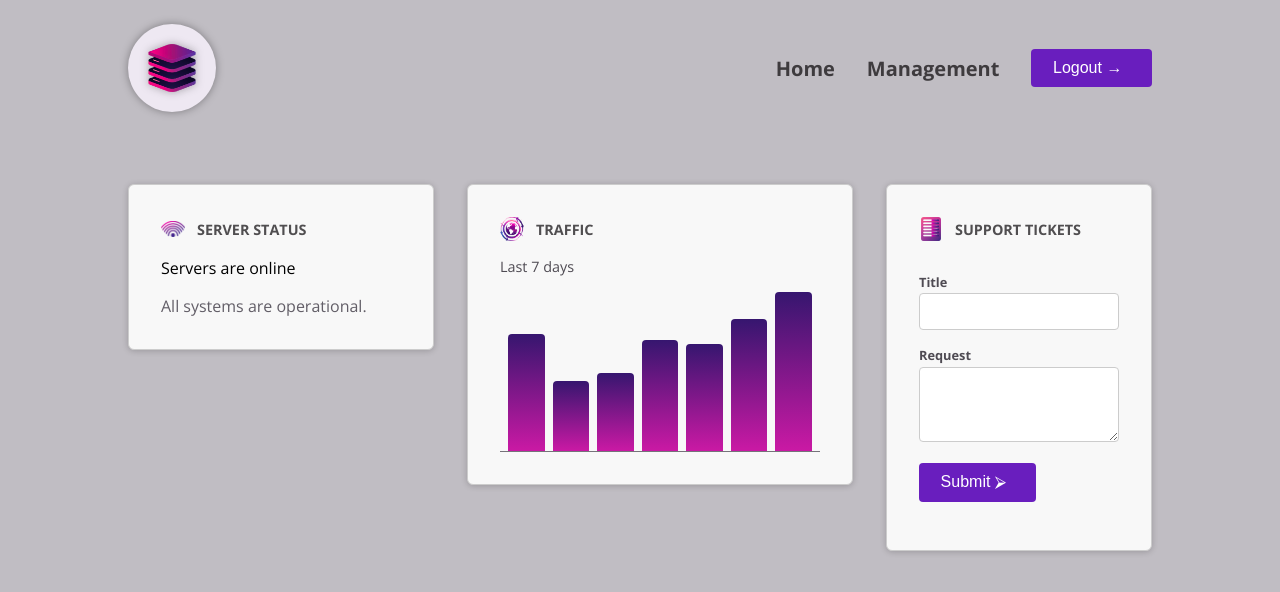
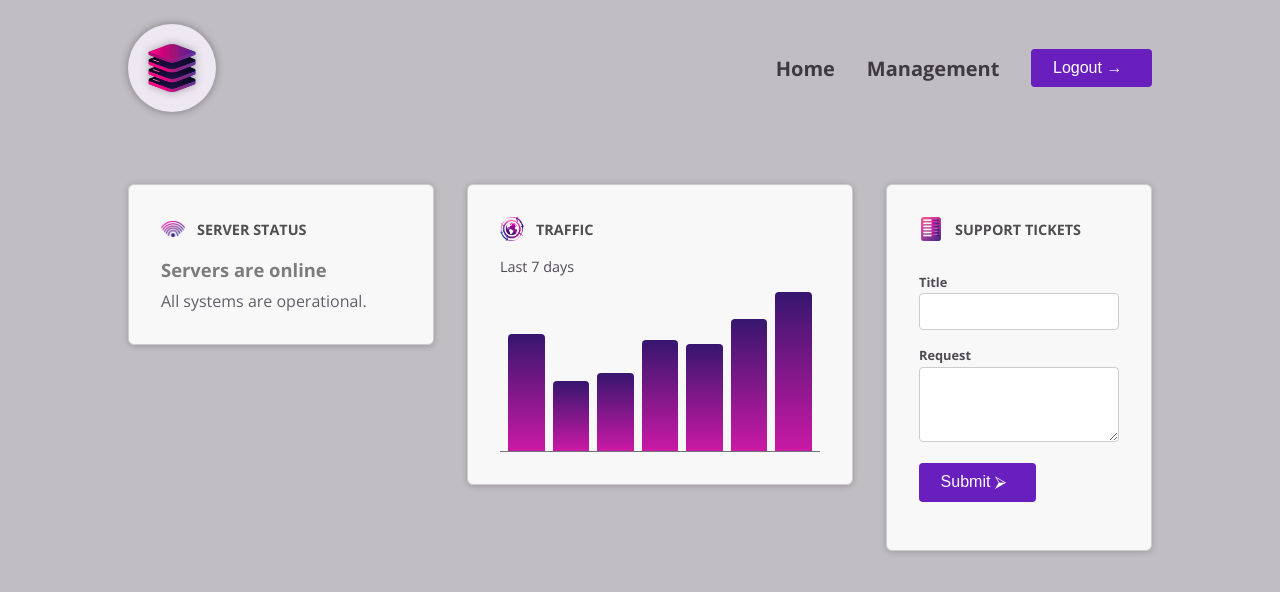
Before and after one commit to GiovaneWerlang/Angular-19-Course, an Angular app: page / in a window 1280 px wide. Shown: the top 592 px of the page. Built offline with nearby package versions, Linux system fonts and the light colour scheme.

Commit message:
class binding

```diff
--- a/src/app/dashboard/server-status/server-status.component.html
+++ b/src/app/dashboard/server-status/server-status.component.html
@@ -1,4 +1,4 @@
-<!-- <div> -->
+<div [class.status]="currentStatus === 'online'">
     @if (currentStatus === 'online') {
     <p>Servers are online</p>
     <p>All systems are operational.</p>
@@ -9,4 +9,4 @@
     <p>Server status is unknown</p>
     <p>Fetching server status failed.</p>
     }
-<!-- </div> -->
+</div>
```
